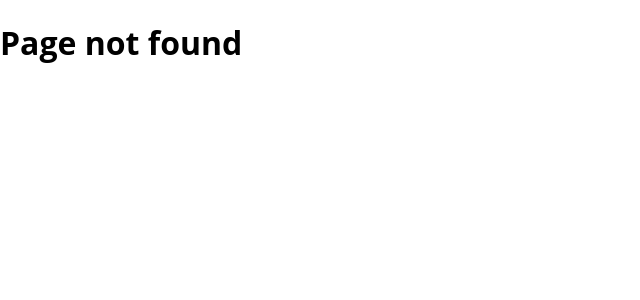
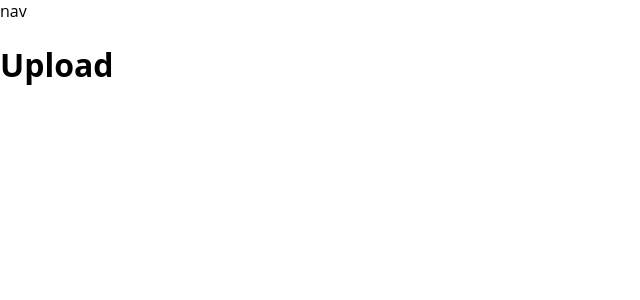
Before and after one commit to Rodrigo-s-Firebase-Org/Photography-challenge-generator, a Next.js app: page /upload in a window 1280 px wide. Before the commit this address had no page. Shown: the top 300 px of the page, without its empty margins (0-640 px from the left). Built offline with nearby package versions, Linux system fonts and the light colour scheme; a web font is replaced by a local one.

Commit message:
feat: installed firebase

```diff
--- /dev/null
+++ b/src/app/components/Nav/Nav.tsx
@@ -0,0 +1,7 @@
+export default function Nav() {
+    return (
+      <nav>
+        nav
+      </nav>
+    );
+  }
--- a/src/app/layout.tsx
+++ b/src/app/layout.tsx
@@ -1,6 +1,7 @@
 import type { Metadata } from "next";
 
 import "./globals.css";
+import Nav from "./components/Nav/Nav";
 
 export const metadata: Metadata = {
   title: "Photo weekly challenge",
@@ -20,6 +21,7 @@ export default function RootLayout({
         />
       </head>
       <body>
+        <Nav />
         {children}
       </body>
     </html>
--- a/src/app/page.tsx
+++ b/src/app/page.tsx
@@ -2,7 +2,7 @@ export default function Home() {
   return (
     <main>
       <h1>
-        xd
+        Home
       </h1>
     </main>
   );
--- /dev/null
+++ b/src/app/upload/page.tsx
@@ -0,0 +1,9 @@
+export default function Upload() {
+    return (
+      <main>
+        <h1>
+          Upload
+        </h1>
+      </main>
+    );
+  }
```
Also changed, not shown: package.json (+5 -4 lines), src/app/photos/page.tsx (added, +9 -0 lines), src/app/profile/page.tsx (added, +9 -0 lines), src/app/config/firebase.config.ts (added), 1 other file (tests, documents, lock files or other folders).
